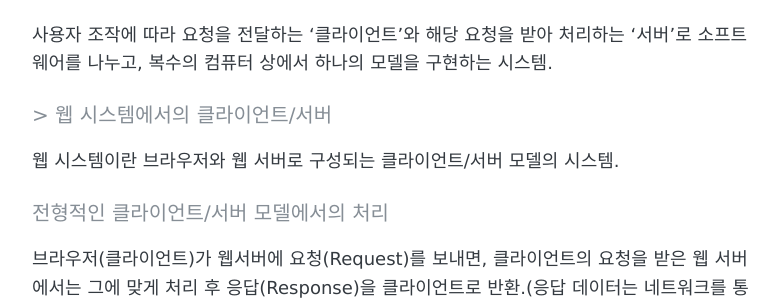
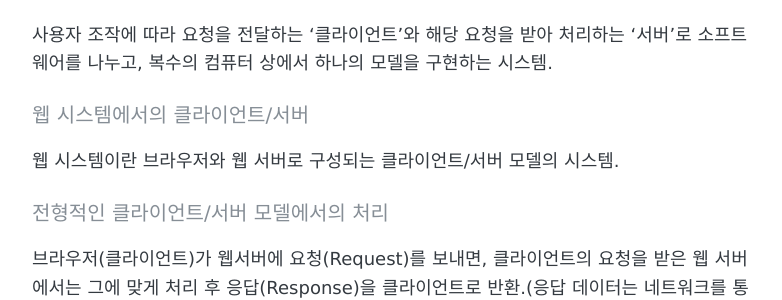
Before and after one commit to donmuk/donmuk.github.io, a Jekyll site: the page built from _posts/2020-11-01-sql-첫걸음-1-3.md, in a window 1280 px wide and 900 px high. Shown: the part 357-657 px from the top of the window, without its empty margins (248-1030 px from the left). Built offline with Jekyll 4.4.1, drawn with Linux system fonts in a browser that asks for light colours; comment, search, counter and statistics services are not loaded.

Commit message:
Add files via upload

```diff
--- a/_posts/2020-11-01-sql-첫걸음-1-3.md
+++ b/_posts/2020-11-01-sql-첫걸음-1-3.md
@@ -7,10 +7,11 @@ keywords: ""
 ---
 
 ## 1. 클라이언트/서버 모델
+
 #### 클라이언트/서버 모델
 사용자 조작에 따라 요청을 전달하는 '클라이언트'와 해당 요청을 받아 처리하는 '서버'로 소프트웨어를 나누고, 복수의 컴퓨터 상에서 하나의 모델을 구현하는 시스템.
 
-#### > 웹 시스템에서의 클라이언트/서버
+#### 웹 시스템에서의 클라이언트/서버
 웹 시스템이란 브라우저와 웹 서버로 구성되는 클라이언트/서버 모델의 시스템.
 
 #### 전형적인 클라이언트/서버 모델에서의 처리
```
